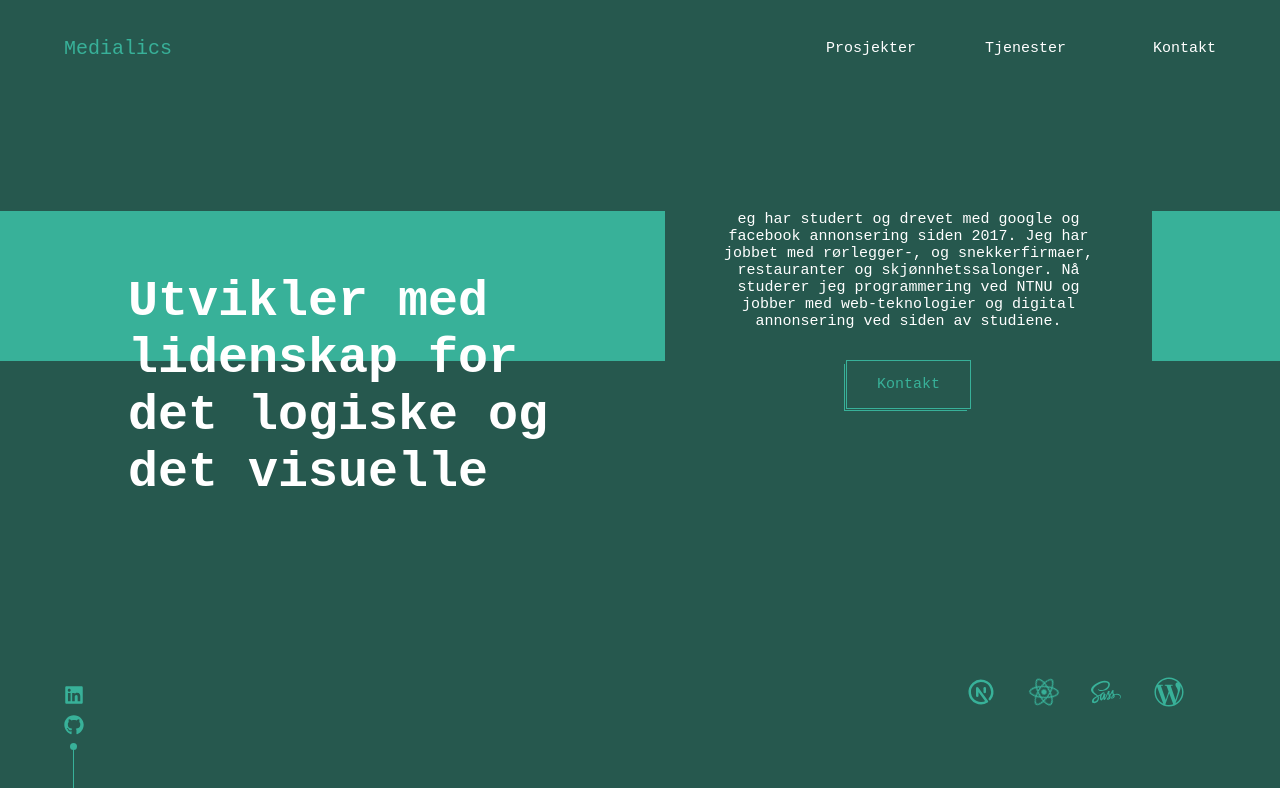
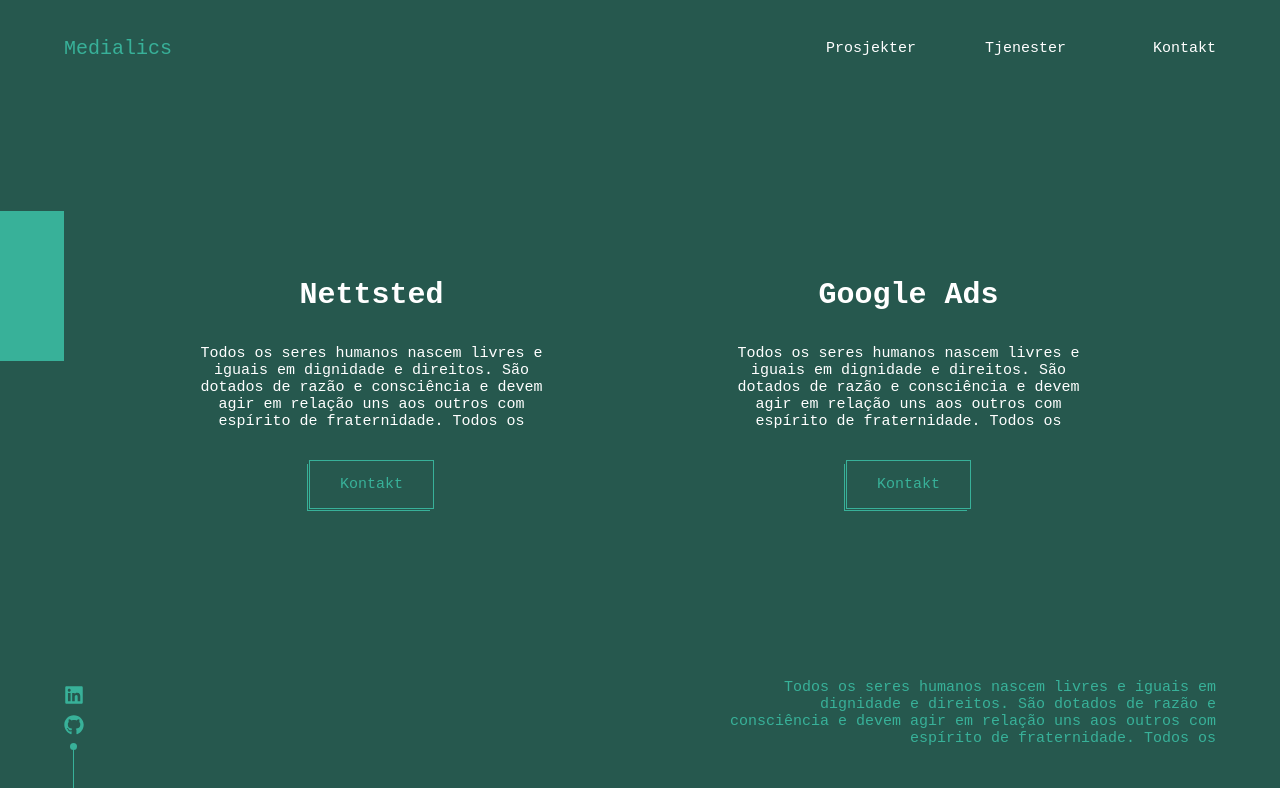
Before and after one commit to sergeiThe/medialics-nextjs-website, a Next.js app: page / in a window 1280 px wide. Both pictures are taken after a click on the button "Tjenester". Shown: the top 788 px of the page. Built offline with nearby package versions, Linux system fonts and the light colour scheme.

Commit message:
Services page added

```diff
--- a/components/Header.jsx
+++ b/components/Header.jsx
@@ -1,19 +1,57 @@
-import React from 'react'
-
+import React from "react";
+import { usePageContext, pages } from "../store/PageTypeContext";
 
 function Header() {
-  return (
-    <header className='header'>
-      <span className='header__logo'>Medialics</span>
-      <nav className='header__nav'>
-        <ul className='header__ul'>
-          <li className='header__li'><button className='header__nav-link nav-link'>Prosjekter</button></li>
-          <li className='header__li'><button className='header__nav-link nav-link'>Tjenester</button></li>
-          <li className='header__li'><button className='header__nav-link nav-link'>Kontakt</button></li>
-        </ul>
-      </nav>
-    </header>
-  )
+    const pageCtx = usePageContext();
+
+    const navigateToHomePage = () => {
+        pageCtx.setCurrentPage(pages.homePage);
+    };
+    const navigateToProjectsPage = () => {
+        pageCtx.setCurrentPage(pages.projectsPage);
+    };
+    const navigateToServicesPage = () => {
+        pageCtx.setCurrentPage(pages.servicesPage);
+    };
+    const navigateToContactPage = () => {
+        pageCtx.setCurrentPage(pages.contactPage);
+    };
+
+    return (
+        <header className="header">
+            <span className="header__logo" onClick={navigateToHomePage}>
+                Medialics
+            </span>
+            <nav className="header__nav">
+                <ul className="header__ul">
+                    <li className="header__li">
+                        <button
+                            className="header__nav-link nav-link"
+                            onClick={navigateToProjectsPage}
+                        >
+                            Prosjekter
+                        </button>
+                    </li>
+                    <li className="header__li">
+                        <button
+                            className="header__nav-link nav-link"
+                            onClick={navigateToServicesPage}
+                        >
+                            Tjenester
+                        </button>
+                    </li>
+                    <li className="header__li">
+                        <button
+                            className="header__nav-link nav-link"
+                            onClick={navigateToContactPage}
+                        >
+                            Kontakt
+                        </button>
+                    </li>
+                </ul>
+            </nav>
+        </header>
+    );
 }
 
-export default Header
+export default Header;
--- a/components/HomePage.jsx
+++ b/components/HomePage.jsx
@@ -12,7 +12,9 @@ export default function HomePage() {
                 </div>
                 <div className="home__content-container">
                     <p className="home__text">{data.home.about}</p>
-                    <button className="home__button">Kontakt</button>
+                    <button className="home__button page-button">
+                        Kontakt
+                    </button>
                 </div>
             </section>
             <div className="tech-stack">
--- /dev/null
+++ b/components/Service.jsx
@@ -0,0 +1,13 @@
+import React from "react";
+
+function Service({ title, text }) {
+    return (
+        <div className="service">
+            <h2 className="service__title">{title}</h2>
+            <p className="service__text">{text}</p>
+            <button className="page-button">Kontakt</button>
+        </div>
+    );
+}
+
+export default Service;
--- a/components/Services.jsx
+++ b/components/Services.jsx
@@ -1,9 +1,31 @@
-import React from 'react'
+import React from "react";
+import data from "../data/data";
+import Service from "./Service";
 
 function Services() {
-  return (
-    <div>Services</div>
-  )
+    const services = data.services.list.map((service) => {
+        return (
+            <Service
+                key={service.id}
+                title={service.title}
+                text={service.text}
+            />
+        );
+    });
+
+    return (
+        <React.Fragment>
+            <section className="services">{services}</section>
+            <div className="services__bottom-text">
+                <p>
+                    Todos os seres humanos nascem livres e iguais em dignidade e
+                    direitos. São dotados de razão e consciência e devem agir em
+                    relação uns aos outros com espírito de fraternidade. Todos
+                    os
+                </p>
+            </div>
+        </React.Fragment>
+    );
 }
 
-export default Services
+export default Services;
--- a/data/data.js
+++ b/data/data.js
@@ -21,9 +21,11 @@ const data = {
 
     services: {
         list: [{
+            id: 'sl1',
             title: "Nettsted",
             text: "Todos os seres humanos nascem livres e iguais em dignidade e direitos. São dotados de razão e consciência e devem agir em relação uns aos outros com espírito de fraternidade. Todos os "
         }, {
+            id: 'sl2',
             title: "Google Ads",
             text: "Todos os seres humanos nascem livres e iguais em dignidade e direitos. São dotados de razão e consciência e devem agir em relação uns aos outros com espírito de fraternidade. Todos os "
         }]
--- a/styles/buttons.scss
+++ b/styles/buttons.scss
@@ -51,3 +51,53 @@ button {
         }
     }
 }
+
+.page-button {
+    color: $bg-color-secondary;
+    border: 1px solid $bg-color-secondary;
+    background-color: $bg-color-primary;
+    padding: 1.5rem 3rem;
+    margin-top: 3rem;
+
+    position: relative;
+    z-index: 10;
+
+    transition: all 0.2s;
+
+    &:hover {
+        box-shadow: 0px 2px 5px $bg-color-secondary;
+    }
+
+    &:hover::after {
+        left: 0;
+        bottom: 0;
+        opacity: 0;
+    }
+    &:hover::before {
+        left: 0;
+        bottom: 0;
+        opacity: 0;
+    }
+
+    &::before {
+        content: "";
+        position: absolute;
+        height: 100%;
+        width: 1px;
+        background-color: $bg-color-secondary;
+        left: -3px;
+        bottom: -3px;
+        transition: all 0.3s;
+    }
+
+    &::after {
+        content: "";
+        position: absolute;
+        height: 1px;
+        width: 100%;
+        background-color: $bg-color-secondary;
+        left: -3px;
+        bottom: -3px;
+        transition: all 0.3s;
+    }
+}
--- a/styles/home.scss
+++ b/styles/home.scss
@@ -42,56 +42,6 @@
     &__text {
         color: $text-color-primary;
     }
-
-    &__button {
-        color: $bg-color-secondary;
-        border: 1px solid $bg-color-secondary;
-        background-color: $bg-color-primary;
-        padding: 1.5rem 3rem;
-        margin-top: 3rem;
-
-        position: relative;
-        z-index: 10;
-
-        transition: all 0.2s;
-
-        &:hover {
-            box-shadow: 0px 2px 5px $bg-color-secondary;
-        }
-
-        &:hover::after {
-            left: 0;
-            bottom: 0;
-            opacity: 0;
-        }
-        &:hover::before {
-            left: 0;
-            bottom: 0;
-            opacity: 0;
-        }
-
-        &::before {
-            content: "";
-            position: absolute;
-            height: 100%;
-            width: 1px;
-            background-color: $bg-color-secondary;
-            left: -3px;
-            bottom: -3px;
-            transition: all 0.3s;
-        }
-
-        &::after {
-            content: "";
-            position: absolute;
-            height: 1px;
-            width: 100%;
-            background-color: $bg-color-secondary;
-            left: -3px;
-            bottom: -3px;
-            transition: all 0.3s;
-        }
-    }
 }
 
 .tech-stack {
@@ -99,8 +49,9 @@
     width: 25rem;
     grid-template-columns: 1fr 1fr 1fr 1fr;
     position: absolute;
-    bottom: 0;
+    bottom: 2rem;
     right: 0;
+    justify-items: end;
 
     @include respond(desktop) {
         width: 30rem;
@@ -112,7 +63,7 @@
 
     & > * {
         color: $bg-color-secondary;
-        font-size: 3rem;
+        font-size: 4rem;
 
         @include respond(desktop) {
             font-size: 5rem;
--- a/styles/index.scss
+++ b/styles/index.scss
@@ -8,3 +8,4 @@
 @import "./header.scss";
 @import "./footer.scss";
 @import "./home.scss";
+@import "./services.scss";
--- a/styles/layout.scss
+++ b/styles/layout.scss
@@ -21,6 +21,7 @@ body {
 
 main {
     position: relative;
+    height: calc(100vh - 120px);
 
     &::before {
         content: "";
@@ -30,7 +31,8 @@ main {
         top: 18vh;
 
         height: 15rem;
-        width: calc(100% + 10vw);
+        // width: calc(100% + 10vw);
+        width: 5vw;
 
         z-index: -10;
 
--- /dev/null
+++ b/styles/services.scss
@@ -0,0 +1,47 @@
+.services {
+    display: grid;
+    grid-template-columns: 1fr 1fr;
+    gap: 50px;
+    align-items: center;
+
+    height: 80vh;
+    padding: 0 5vw;
+
+    @include respond(mobile) {
+        grid-template-columns: 1fr;
+        grid-template-rows: 1fr 1fr;
+        gap: 0;
+        align-items: center;
+        height: 60vh;
+
+        padding-top: 5rem;
+    }
+
+    &__bottom-text {
+        width: 50rem;
+        position: absolute;
+        bottom: 0;
+        right: 0;
+        text-align: right;
+
+        color: $bg-color-secondary;
+
+        @include respond(mobile) {
+            width: 20rem;
+            bottom: 2rem;
+        }
+    }
+}
+
+.service {
+    text-align: center;
+    padding: 0rem 5rem 2rem 5rem;
+
+    @include respond(mobile) {
+        padding: 0 5rem;
+    }
+
+    &__text {
+        color: $text-color-primary;
+    }
+}
--- a/styles/typography.scss
+++ b/styles/typography.scss
@@ -37,6 +37,8 @@ h1 {
 
 h2 {
     font-size: 3rem;
+    line-height: 10rem;
+    color: $text-color-primary;
 }
 
 h3 {
```
